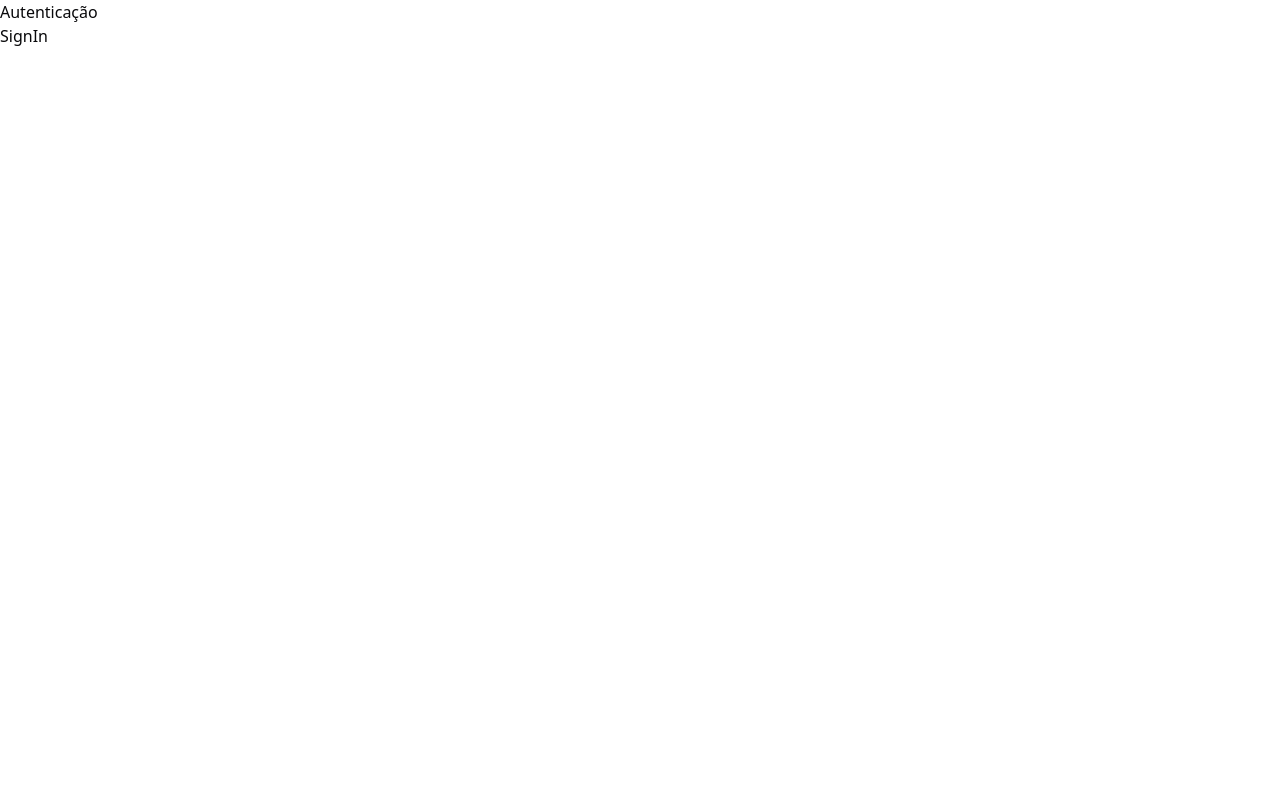
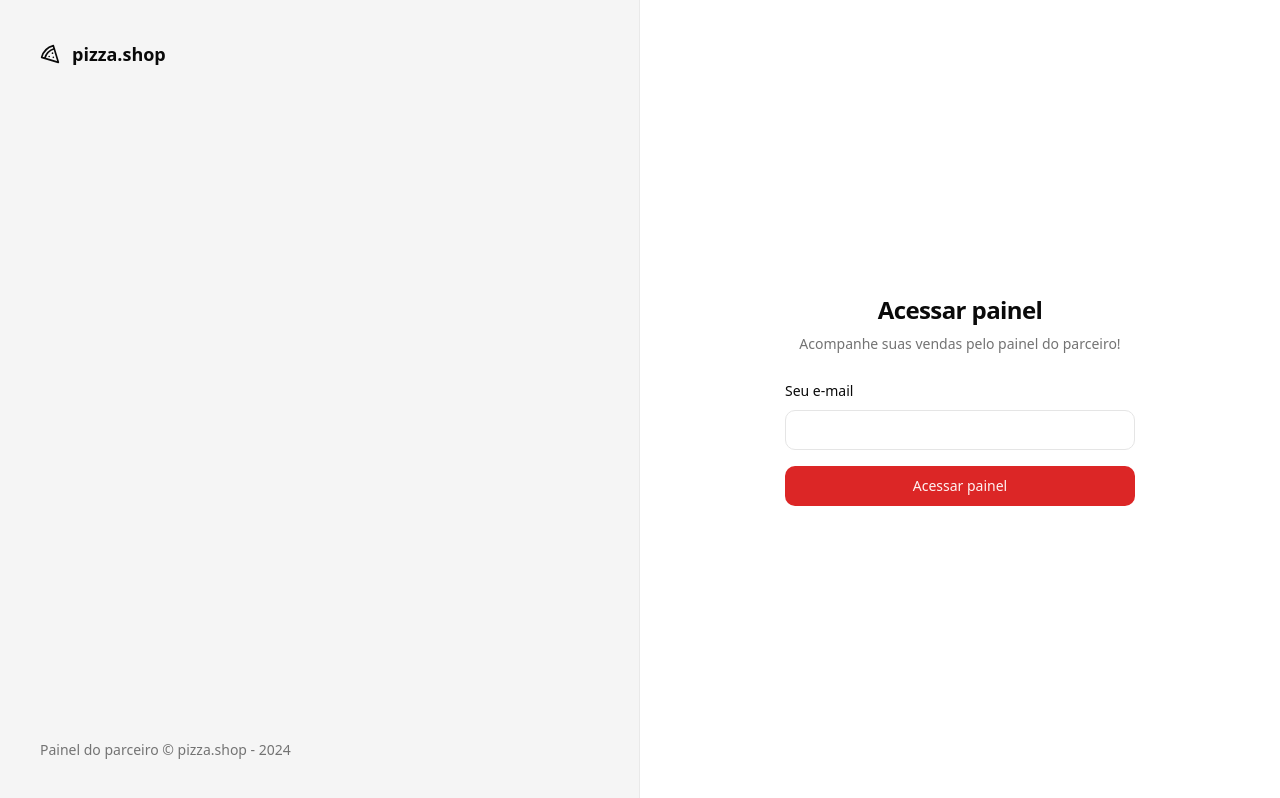
Before and after one commit to viniciusmb17/pizzashop-web, a React (Vite) app: page /sign-in in a window 1280 px wide. Built offline with nearby package versions, Linux system fonts and the light colour scheme.

Commit message:
feat: página login

```diff
--- a/package.json
+++ b/package.json
@@ -10,6 +10,7 @@
     "preview": "vite preview"
   },
   "dependencies": {
+    "@radix-ui/react-label": "^2.0.2",
     "@radix-ui/react-slot": "^1.0.2",
     "class-variance-authority": "^0.7.0",
     "clsx": "^2.1.0",
--- /dev/null
+++ b/src/components/ui/input.tsx
@@ -0,0 +1,25 @@
+import * as React from 'react'
+
+import { cn } from '@/lib/utils'
+
+export interface InputProps
+  extends React.InputHTMLAttributes<HTMLInputElement> {}
+
+const Input = React.forwardRef<HTMLInputElement, InputProps>(
+  ({ className, type, ...props }, ref) => {
+    return (
+      <input
+        type={type}
+        className={cn(
+          'flex h-10 w-full rounded-md border border-input bg-background px-3 py-2 text-sm ring-offset-background file:border-0 file:bg-transparent file:text-sm file:font-medium placeholder:text-muted-foreground focus-visible:outline-none focus-visible:ring-2 focus-visible:ring-ring focus-visible:ring-offset-2 disabled:cursor-not-allowed disabled:opacity-50',
+          className,
+        )}
+        ref={ref}
+        {...props}
+      />
+    )
+  },
+)
+Input.displayName = 'Input'
+
+export { Input }
--- /dev/null
+++ b/src/components/ui/label.tsx
@@ -0,0 +1,24 @@
+import * as LabelPrimitive from '@radix-ui/react-label'
+import { cva, type VariantProps } from 'class-variance-authority'
+import * as React from 'react'
+
+import { cn } from '@/lib/utils'
+
+const labelVariants = cva(
+  'text-sm font-medium leading-none peer-disabled:cursor-not-allowed peer-disabled:opacity-70',
+)
+
+const Label = React.forwardRef<
+  React.ElementRef<typeof LabelPrimitive.Root>,
+  React.ComponentPropsWithoutRef<typeof LabelPrimitive.Root> &
+    VariantProps<typeof labelVariants>
+>(({ className, ...props }, ref) => (
+  <LabelPrimitive.Root
+    ref={ref}
+    className={cn(labelVariants(), className)}
+    {...props}
+  />
+))
+Label.displayName = LabelPrimitive.Root.displayName
+
+export { Label }
--- a/src/global.css
+++ b/src/global.css
@@ -2,69 +2,54 @@
 @tailwind components;
 @tailwind utilities;
 
+
 @layer base {
   :root {
     --background: 0 0% 100%;
-    --foreground: 240 10% 3.9%;
-
+    --foreground: 0 0% 3.9%;
     --card: 0 0% 100%;
-    --card-foreground: 240 10% 3.9%;
-
+    --card-foreground: 0 0% 3.9%;
     --popover: 0 0% 100%;
-    --popover-foreground: 240 10% 3.9%;
-
-    --primary: 240 5.9% 10%;
-    --primary-foreground: 0 0% 98%;
-
-    --secondary: 240 4.8% 95.9%;
-    --secondary-foreground: 240 5.9% 10%;
-
-    --muted: 240 4.8% 95.9%;
-    --muted-foreground: 240 3.8% 46.1%;
-
-    --accent: 240 4.8% 95.9%;
-    --accent-foreground: 240 5.9% 10%;
-
+    --popover-foreground: 0 0% 3.9%;
+    --primary: 0 72.2% 50.6%;
+    --primary-foreground: 0 85.7% 97.3%;
+    --secondary: 0 0% 96.1%;
+    --secondary-foreground: 0 0% 9%;
+    --muted: 0 0% 96.1%;
+    --muted-foreground: 0 0% 45.1%;
+    --accent: 0 0% 96.1%;
+    --accent-foreground: 0 0% 9%;
     --destructive: 0 84.2% 60.2%;
     --destructive-foreground: 0 0% 98%;
-
-    --border: 240 5.9% 90%;
-    --input: 240 5.9% 90%;
-    --ring: 240 10% 3.9%;
-
-    --radius: 0.5rem;
+    --border: 0 0% 89.8%;
+    --input: 0 0% 89.8%;
+    --ring: 0 72.2% 50.6%;
+    --radius: 0.75rem;
   }
 
   .dark {
-    --background: 240 10% 3.9%;
+    --background: 0 0% 3.9%;
     --foreground: 0 0% 98%;
-
-    --card: 240 10% 3.9%;
+    --card: 0 0% 3.9%;
     --card-foreground: 0 0% 98%;
-
-    --popover: 240 10% 3.9%;
+    --popover: 0 0% 3.9%;
     --popover-foreground: 0 0% 98%;
-
-    --primary: 0 0% 98%;
-    --primary-foreground: 240 5.9% 10%;
-
-    --secondary: 240 3.7% 15.9%;
+    --primary: 0 72.2% 50.6%;
+    --primary-foreground: 0 85.7% 97.3%;
+    --secondary: 0 0% 14.9%;
     --secondary-foreground: 0 0% 98%;
-
-    --muted: 240 3.7% 15.9%;
-    --muted-foreground: 240 5% 64.9%;
-
-    --accent: 240 3.7% 15.9%;
+    --muted: 0 0% 14.9%;
+    --muted-foreground: 0 0% 63.9%;
+    --accent: 0 0% 14.9%;
     --accent-foreground: 0 0% 98%;
-
     --destructive: 0 62.8% 30.6%;
     --destructive-foreground: 0 0% 98%;
-
-    --border: 240 3.7% 15.9%;
-    --input: 240 3.7% 15.9%;
-    --ring: 240 4.9% 83.9%;
+    --border: 0 0% 14.9%;
+    --input: 0 0% 14.9%;
+    --ring: 0 72.2% 50.6%;
   }
 }
+
 
 @layer base {
   * {
--- a/src/pages/_layouts/auth.tsx
+++ b/src/pages/_layouts/auth.tsx
@@ -1,11 +1,20 @@
+import { Pizza } from 'lucide-react'
 import { Outlet } from 'react-router-dom'
 
 export function AuthLayout() {
   return (
-    <div>
-      <h1>Autenticação</h1>
+    <div className="grid min-h-screen grid-cols-2">
+      <div className="flex h-full flex-col justify-between border-r border-foreground/5 bg-muted p-10 text-muted-foreground">
+        <div className="flex items-center gap-3 text-lg text-foreground">
+          <Pizza className="h-5 w-5" />
+          <span className="font-semibold">pizza.shop</span>
+        </div>
+        <footer className="text-sm">
+          Painel do parceiro &copy; pizza.shop - {new Date().getFullYear()}
+        </footer>
+      </div>
 
-      <div>
+      <div className="flex flex-col items-center justify-center">
         <Outlet />
       </div>
     </div>
--- a/src/pages/auth/sign-in.tsx
+++ b/src/pages/auth/sign-in.tsx
@@ -1,10 +1,37 @@
 import { Helmet } from 'react-helmet-async'
+
+import { Button } from '@/components/ui/button'
+import { Input } from '@/components/ui/input'
+import { Label } from '@/components/ui/label'
 
 export function SignIn() {
   return (
     <>
       <Helmet title="Login" />
-      <h1>SignIn</h1>
+
+      <div className="p-8">
+        <div className="flex w-[350px] flex-col justify-center gap-6">
+          <div className="flex flex-col gap-2 text-center">
+            <h1 className="text-2xl font-semibold tracking-tight">
+              Acessar painel
+            </h1>
+            <p className="text-sm text-muted-foreground">
+              Acompanhe suas vendas pelo painel do parceiro!
+            </p>
+          </div>
+
+          <form className="space-y-4">
+            <div className="space-y-2">
+              <Label htmlFor="email">Seu e-mail</Label>
+              <Input id="email" type="email" />
+            </div>
+
+            <Button type="submit" className="w-full">
+              Acessar painel
+            </Button>
+          </form>
+        </div>
+      </div>
     </>
   )
 }
```
Also changed, not shown: 1 other file (tests, documents, lock files or other folders).
